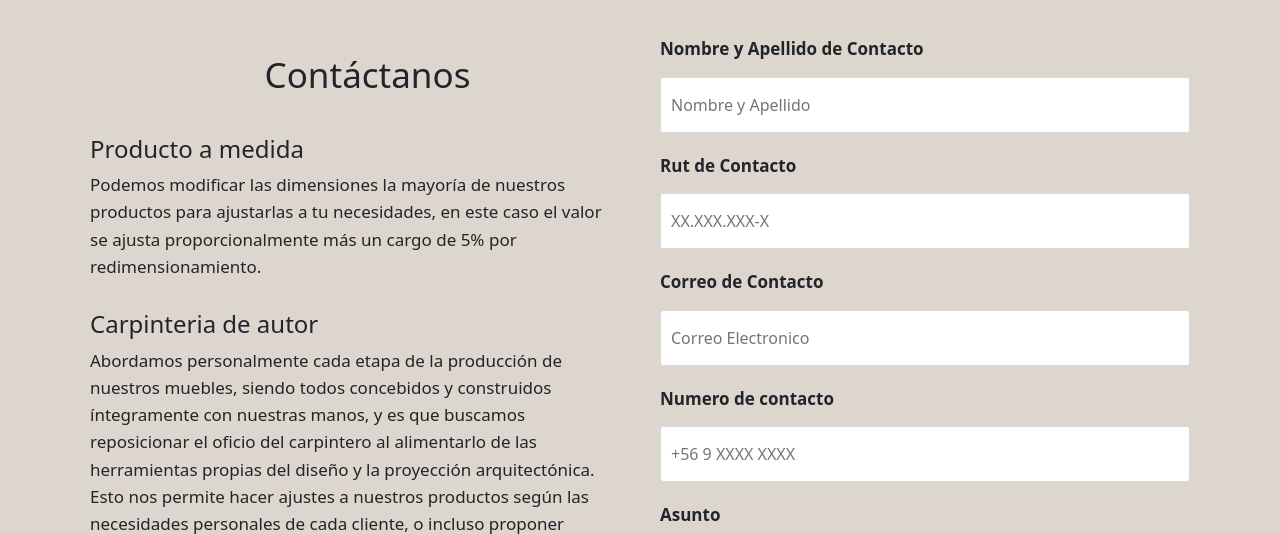
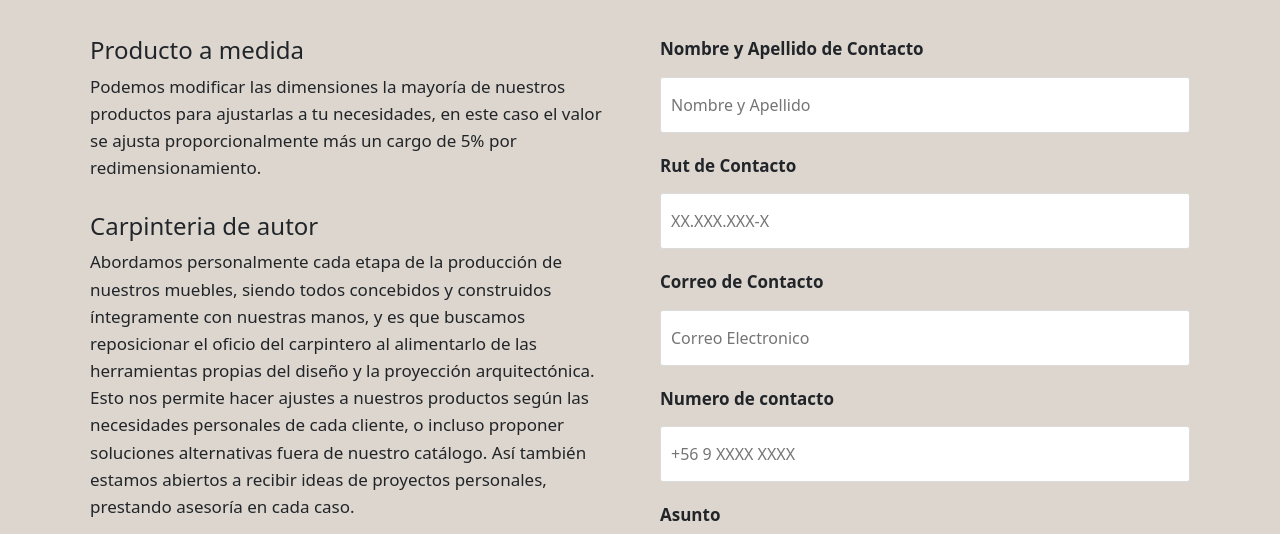
Before and after one commit to MrMonkey09/TiendaMuebles, a Django app: page /contactanos/ in a window 1280 px wide. Shown: the part 254-788 px from the top of the page. Run offline with Django 4.2, Linux system fonts and the light colour scheme.

Commit message:
Update contactanos.html

```diff
--- a/TiendaMuebles/templates/contactanos/contactanos.html
+++ b/TiendaMuebles/templates/contactanos/contactanos.html
@@ -44,8 +44,6 @@
     <main>
       <div class="container-form">
         <div class="info-form">
-            <h2>Contáctanos</h2>
-            <br>
             <h4>Producto a medida</h3>
             <p>
               Podemos modificar las dimensiones la mayoría de nuestros productos para ajustarlas a tu necesidades, en este caso el valor se ajusta proporcionalmente más un cargo de 5% por redimensionamiento.
```
